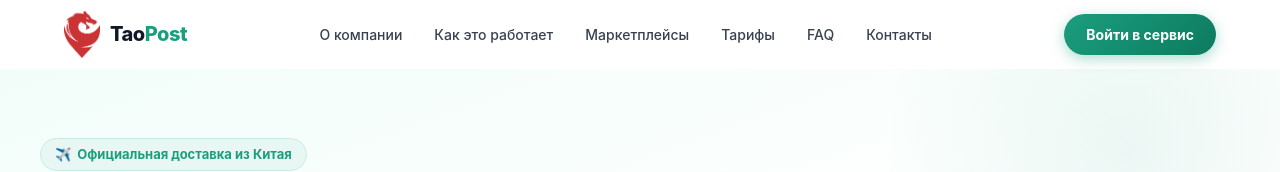
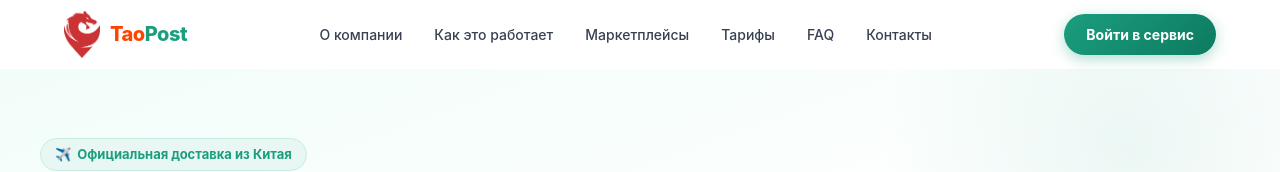
Before and after one commit to penjalittc-debug/taopost-site, a Next.js app: page / in a window 1280 px wide. Shown: the top 172 px of the page. Built offline with nearby package versions, Linux system fonts and the light colour scheme.

Commit message:
fix: tao color to taobao orange #FF4400

```diff
--- a/components/Footer.tsx
+++ b/components/Footer.tsx
@@ -29,7 +29,7 @@ export default function Footer() {
             <div style={{ display: 'flex', alignItems: 'center', gap: '10px', marginBottom: '16px' }}>
               <Image src="/logo.png" alt="TaoPost" width={36} height={36} style={{ objectFit: 'contain' }} />
               <span style={{ fontWeight: 800, fontSize: '20px' }}>
-                Tao<span style={{ color: '#1B9E7E' }}>Post</span>
+                <span style={{ color: '#FF4400' }}>Tao</span><span style={{ color: '#1B9E7E' }}>Post</span>
               </span>
             </div>
             <p style={{ fontSize: '14px', color: '#9CA3AF', lineHeight: 1.7, maxWidth: '300px', marginBottom: '24px' }}>
--- a/components/Header.tsx
+++ b/components/Header.tsx
@@ -41,8 +41,8 @@ export default function Header() {
         {/* Logo */}
         <Link href="/" style={{ display: 'flex', alignItems: 'center', gap: '10px', textDecoration: 'none' }}>
           <Image src="/logo.png" alt="TaoPost" width={36} height={36} style={{ objectFit: 'contain' }} />
-          <span style={{ fontWeight: 800, fontSize: '20px', color: '#111827', letterSpacing: '-0.5px' }}>
-            Tao<span style={{ color: '#1B9E7E' }}>Post</span>
+          <span style={{ fontWeight: 800, fontSize: '20px', letterSpacing: '-0.5px' }}>
+            <span style={{ color: '#FF4400' }}>Tao</span><span style={{ color: '#1B9E7E' }}>Post</span>
           </span>
         </Link>
 
```
